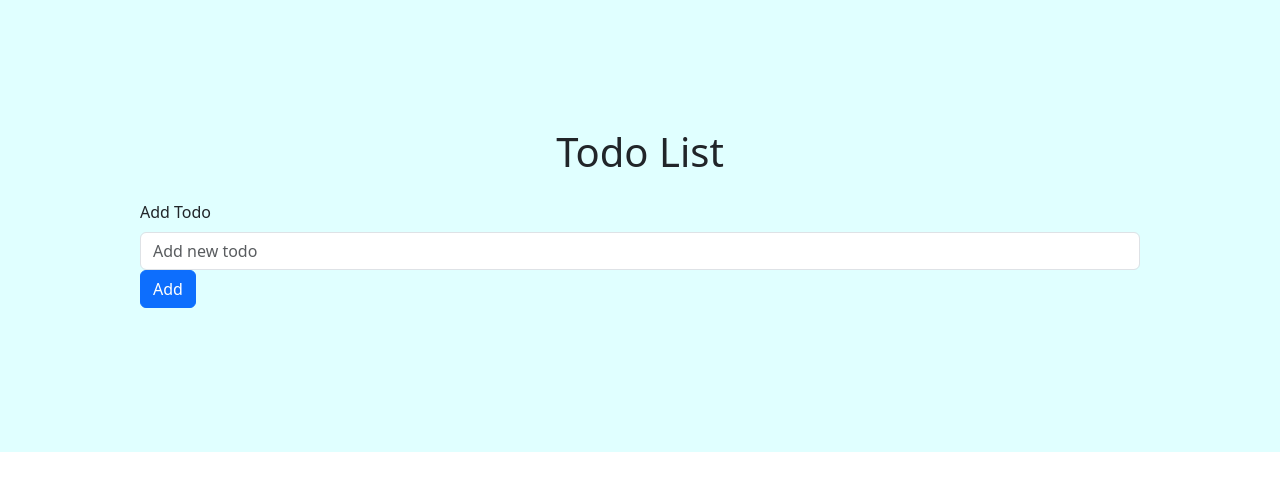
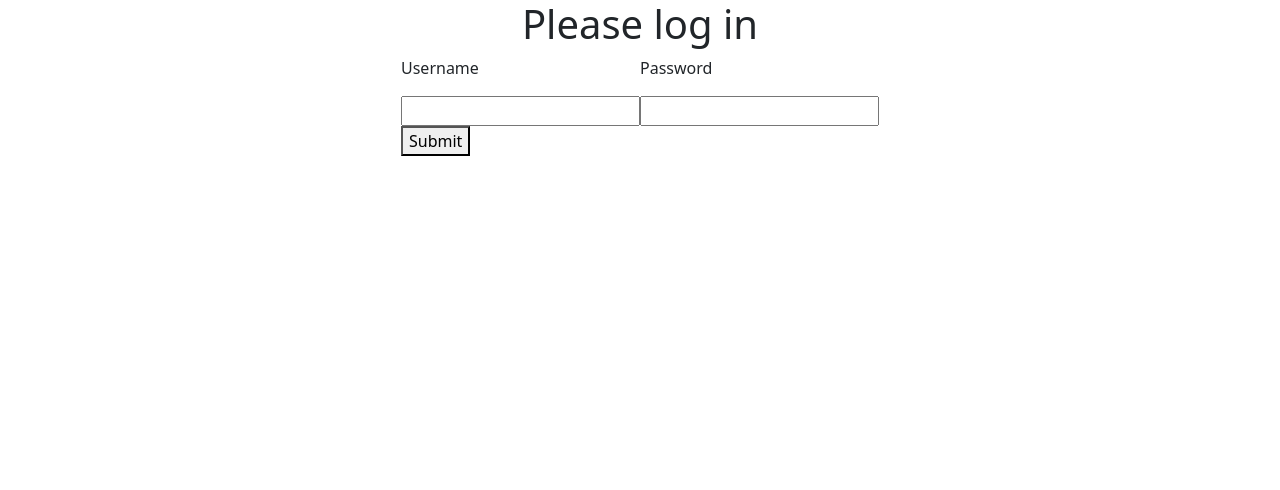
Before and after one commit to depron0/todo-app, a React (Create React App) app: page /todolist in a window 1280 px wide. Shown: the top 490 px of the page. Built offline with nearby package versions, Linux system fonts and the light colour scheme.

Commit message:
moved todo-list to seperate file & folder, added new components for dashboard, preferences and login. login is not functional yet

```diff
--- a/package.json
+++ b/package.json
@@ -10,6 +10,7 @@
     "react": "^18.2.0",
     "react-bootstrap": "^2.7.0",
     "react-dom": "^18.2.0",
+    "react-router-dom": "^6.8.1",
     "react-scripts": "5.0.1",
     "web-vitals": "^2.1.4"
   },
--- a/src/App.css
+++ b/src/App.css
@@ -1,11 +1,3 @@
-.app {
-  padding: 10%;
-  background: lightcyan;
+.wrapper {
+  padding: 12%;
 }
-
-.todo {
-  align-items: center;
-  display: flex;
-  font-size: 18px;
-  justify-content: space-between;
-}
--- a/src/App.js
+++ b/src/App.js
@@ -1,105 +1,33 @@
-import React from 'react'
-import { useState, useEffect } from 'react'
+import React, { useState } from 'react'
+import { BrowserRouter, Route, Routes } from 'react-router-dom'
+
 import './App.css'
-import { Button, Card, Form } from 'react-bootstrap'
-import 'bootstrap/dist/css/bootstrap.min.css'
+import Dashboard from './components/dashboard/dashboard'
+import Login from './components/login/login'
+import Preferences from './components/preferences/preferences'
+import Todolist from './components/todolist/todolist'
 
 
-function Todo({ todo, index, markTodo, removeTodo }){
-  return (
-    <section className='todo'>
-      <span style={{ textDecoration: todo.isDone ? 'line-through' : '' }}>{todo.text}</span>
+function App() {
+  const [token, setToken] = useState()
 
-      <section>
-        <Button variant='outline-success' onClick={() => markTodo(index)}>✓</Button>
-        <Button variant='outline-danger' onClick={() => removeTodo(index)}>✕</Button>
-      </section>
-    </section>
-  )
-}
-
-function FormTodo({ addTodo }){
-  const [value, setValue] = React.useState('')
-
-  const handleSubmit = x => {
-    x.preventDefault()
-    if(!value) return
-    addTodo(value)
-    setValue('')
+  if(!token) {
+    return <Login setToken={setToken} />
   }
 
-  return(
-    <Form onSubmit={handleSubmit}>
-      <Form.Group>
-        <Form.Label><span>Add Todo</span></Form.Label>
-        <Form.Control type='text' className='input' value={value} onChange={x => setValue(x.target.value)} placeholder="Add new todo"/>
-      </Form.Group>
-
-      <Button variant='primary mb-3' type='submit'>
-        Add
-      </Button>
-    </Form>
+  return (
+    <div className='wrapper'>
+      <h1>App</h1>
+      <BrowserRouter>
+        <Routes>
+          <Route path='/dashboard' element={<Dashboard />} />
+          <Route path='/preferences' element={<Preferences />}/>
+          <Route path='/todolist' element={<Todolist />}/>
+        </Routes>
+      </BrowserRouter>
+    </div>
   )
 }
 
 
-function App() {
-  const [todos, setTodos] = React.useState(() => {
-    const savedTodos = localStorage.getItem('todos')
-
-    if(savedTodos){
-      return JSON.parse(savedTodos)
-    } else {
-      return []
-    }
-  })
-
-  const addTodo = text => {
-    const newTodos = [...todos, {text}]
-    setTodos(newTodos)
-  }
-
-  const markTodo = index => {
-    const newTodos = [...todos]
-    newTodos[index].isDone = true
-    setTodos(newTodos)
-  }
-
-  const removeTodo = index => {
-    const newTodos = [...todos]
-    newTodos.splice(index, 1)
-    setTodos(newTodos)
-  }
-
-  useEffect(() => {
-    localStorage.setItem('todos', JSON.stringify(todos))
-  }, [todos])
-
-
-  return (
-    <section className='app'>
-      <section className='container'>
-        <h1 className='text-center mb-4'>Todo List</h1>
-        <FormTodo addTodo={addTodo} />
-
-        <section>
-          {todos.map((todo, index) => (
-            <Card>
-              <Card.Body>
-                <Todo
-                key={index}
-                index={index}
-                todo={todo}
-                markTodo={markTodo}
-                removeTodo={removeTodo}
-                />
-              </Card.Body>
-            </Card>
-          ))}
-        </section>
-      </section>
-    </section>
-  )
-}
-
 export default App;
--- /dev/null
+++ b/src/components/dashboard/dashboard.js
@@ -0,0 +1,7 @@
+import React from 'react'
+
+export default function Dashboard() {
+    return(
+        <h2>Dashboard</h2>
+    )
+}
--- /dev/null
+++ b/src/components/login/login.css
@@ -0,0 +1,5 @@
+.login-wrapper {
+    display: flex;
+    flex-direction: column;
+    align-items: center;
+}
--- /dev/null
+++ b/src/components/login/login.js
@@ -0,0 +1,24 @@
+import React from 'react'
+import './login.css'
+
+export default function Login() {
+    return(
+        <div className='login-wrapper'>
+            <h1>Please log in</h1>
+            <form>
+                <label>
+                    <p>Username</p>
+                    <input type='text' />
+                </label>
+                <label>
+                    <p>Password</p>
+                    <input type='password'/>
+                </label>
+                <div>
+                    <button type='submit'>Submit</button>
+                </div>
+            </form>
+        </div>
+
+    )
+}
--- /dev/null
+++ b/src/components/preferences/preferences.js
@@ -0,0 +1,7 @@
+import React from 'react'
+
+export default function Preferences() {
+    return(
+        <h2>Preferences</h2>
+    )
+}
--- /dev/null
+++ b/src/components/todolist/todolist.css
@@ -0,0 +1,11 @@
+.app {
+    padding: 10%;
+    background: lightcyan;
+  }
+
+  .todo {
+    align-items: center;
+    display: flex;
+    font-size: 18px;
+    justify-content: space-between;
+  }
--- /dev/null
+++ b/src/components/todolist/todolist.js
@@ -0,0 +1,106 @@
+import React from 'react'
+import { useState, useEffect } from 'react'
+import { Button, Card, Form } from 'react-bootstrap'
+import 'bootstrap/dist/css/bootstrap.min.css'
+import './todolist.css'
+
+
+
+function Todo({ todo, index, markTodo, removeTodo }){
+    return (
+      <section className='todo'>
+        <span style={{ textDecoration: todo.isDone ? 'line-through' : '' }}>{todo.text}</span>
+
+        <section>
+          <Button variant='outline-success' onClick={() => markTodo(index)}>✓</Button>
+          <Button variant='outline-danger' onClick={() => removeTodo(index)}>✕</Button>
+        </section>
+      </section>
+    )
+  }
+
+  function FormTodo({ addTodo }){
+    const [value, setValue] = React.useState('')
+
+    const handleSubmit = x => {
+      x.preventDefault()
+      if(!value) return
+      addTodo(value)
+      setValue('')
+    }
+
+    return(
+      <Form onSubmit={handleSubmit}>
+        <Form.Group>
+          <Form.Label><span>Add Todo</span></Form.Label>
+          <Form.Control type='text' className='input' value={value} onChange={x => setValue(x.target.value)} placeholder="Add new todo"/>
+        </Form.Group>
+
+        <Button variant='primary mb-3' type='submit'>
+          Add
+        </Button>
+      </Form>
+    )
+  }
+
+
+  function Todolist() {
+    const [todos, setTodos] = React.useState(() => {
+      const savedTodos = localStorage.getItem('todos')
+
+      if(savedTodos){
+        return JSON.parse(savedTodos)
+      } else {
+        return []
+      }
+    })
+
+    const addTodo = text => {
+      const newTodos = [...todos, {text}]
+      setTodos(newTodos)
+    }
+
+    const markTodo = index => {
+      const newTodos = [...todos]
+      newTodos[index].isDone = true
+      setTodos(newTodos)
+    }
+
+    const removeTodo = index => {
+      const newTodos = [...todos]
+      newTodos.splice(index, 1)
+      setTodos(newTodos)
+    }
+
+    useEffect(() => {
+      localStorage.setItem('todos', JSON.stringify(todos))
+    }, [todos])
+
+
+    return (
+      <section className='app'>
+        <section className='container'>
+          <h1 className='text-center mb-4'>Todo List</h1>
+          <FormTodo addTodo={addTodo} />
+
+          <section>
+            {todos.map((todo, index) => (
+              <Card>
+                <Card.Body>
+                  <Todo
+                  key={index}
+                  index={index}
+                  todo={todo}
+                  markTodo={markTodo}
+                  removeTodo={removeTodo}
+                  />
+                </Card.Body>
+              </Card>
+            ))}
+          </section>
+        </section>
+      </section>
+    )
+  }
+
+  export default Todolist;
```
Also changed, not shown: 1 other file (tests, documents, lock files or other folders).
